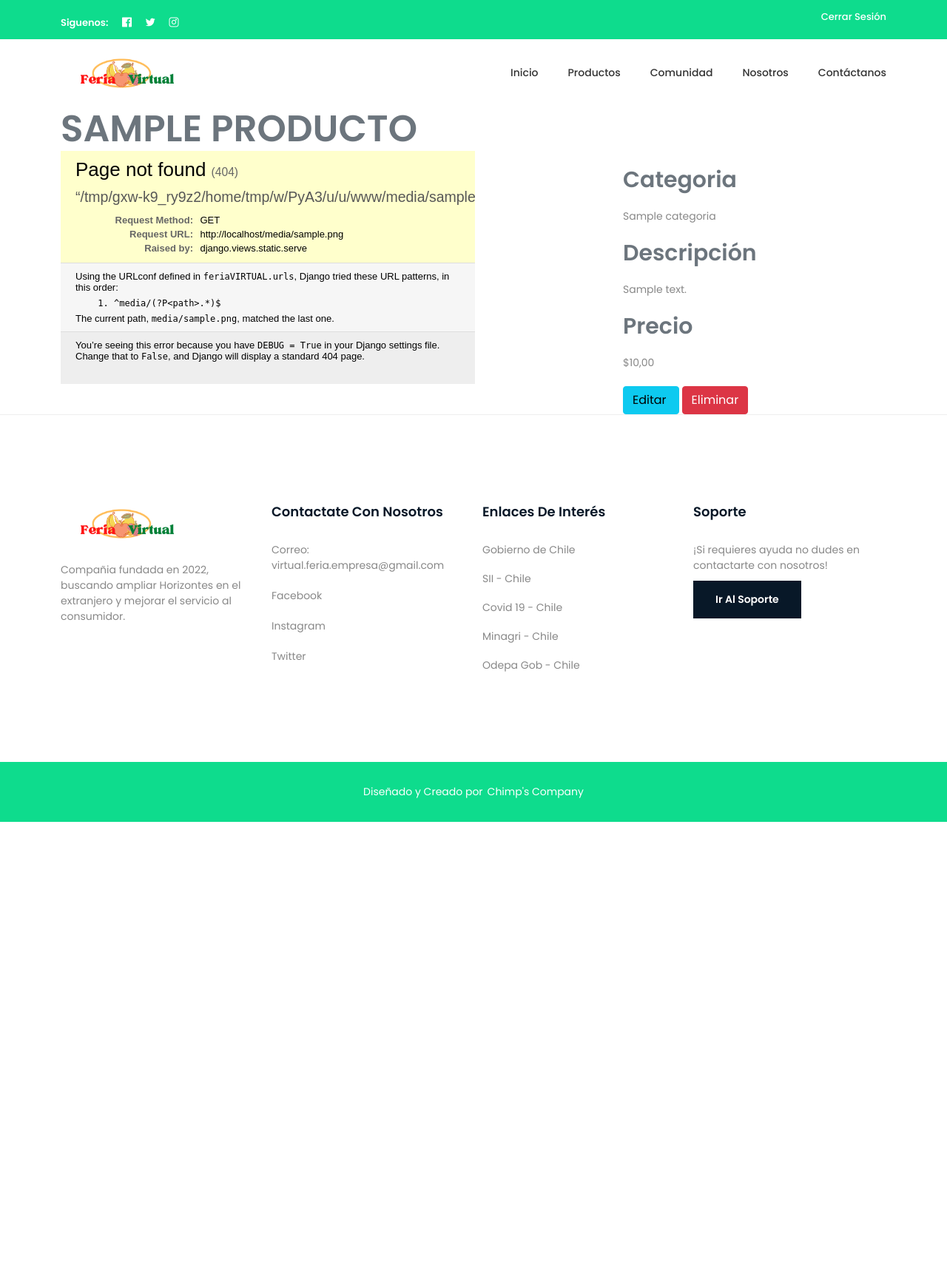
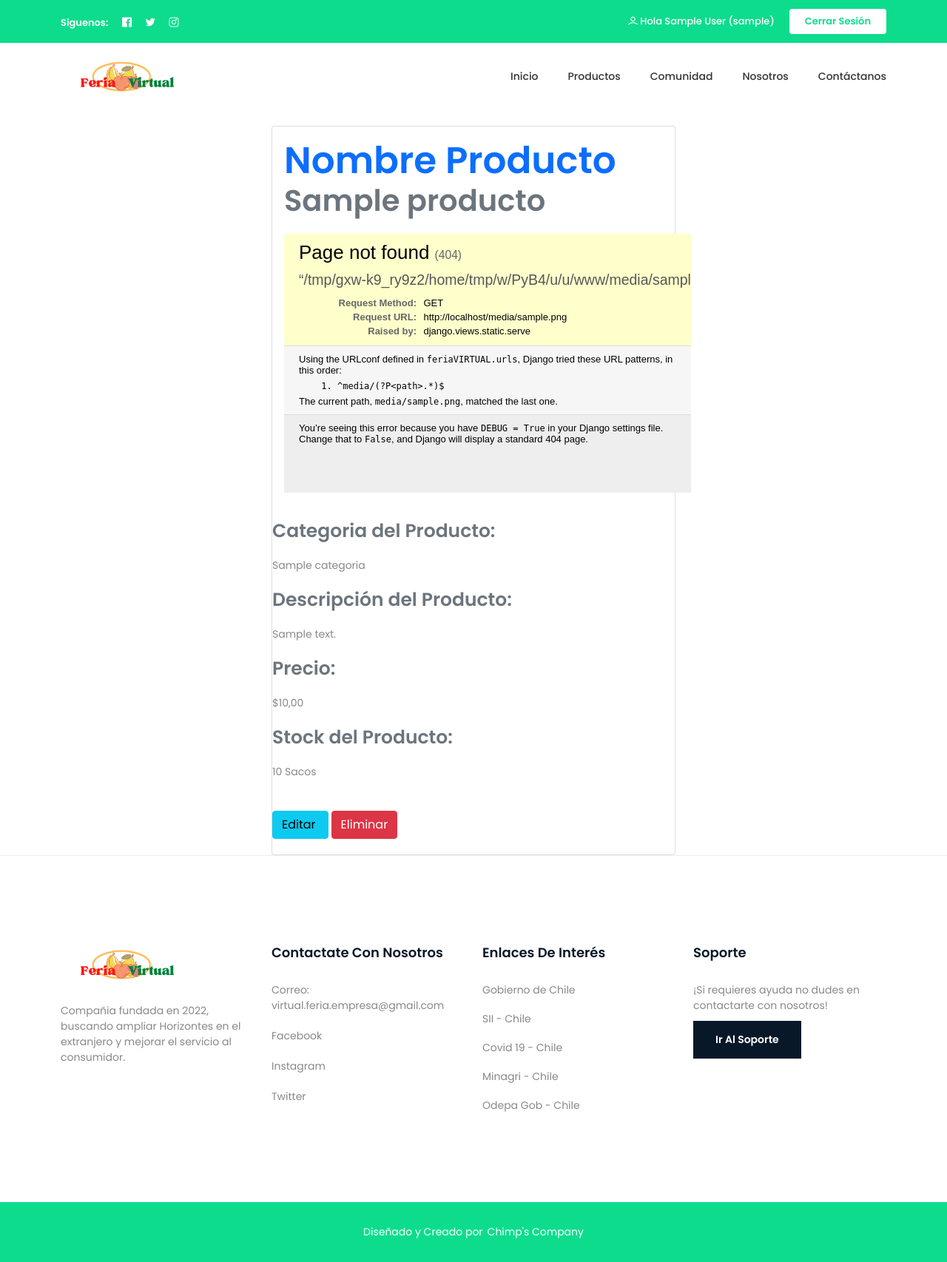
Before and after one commit to Franciscoreach/Proyecto-Portafolio-Feria-Virtual, a Django app: page /feriavirtualweb/producto/1 in a window 1280 px wide. Shown: the whole page at 74% size. Before the commit the page ends 1111 px from the top, so only its background shows below. Run offline with Django 4.2, Linux system fonts and the light colour scheme; a user stored in the database is signed in; tables that the repository leaves empty hold one stand-in row (values such as "Sample post"); some libraries are stand-ins or nearby versions.

Commit message:
Pequeñas Correcciones

```diff
--- a/feriavirtualweb/models.py
+++ b/feriavirtualweb/models.py
@@ -72,6 +72,7 @@
     descripcion = models.TextField(max_length=1000)
     image = models.ImageField(upload_to='images/', null=True, blank=True)
     url = models.URLField('URL de Imagen',max_length=300, default='',null=True, blank=True)
+    stock = models.IntegerField(default=0,verbose_name = 'Stock')
 
     class Meta:
         ordering=['nombre']
--- a/feriavirtualweb/templates/base_generic.html
+++ b/feriavirtualweb/templates/base_generic.html
@@ -15,6 +15,7 @@
         <div class="alert alert-{{ message.tags }}">{{ message }}</div>
     {% endfor %}
     {% endif %}
+
 
     <!-- Web Font -->
     <link
@@ -64,9 +65,10 @@
                         <div class="toolbar-login">
                             <div class="button">
                                 {% if user.is_authenticated  %}
-                                <a href="{% url 'logout' %}">Cerrar Sesión</a>
+                                <a><i class="lni lni-user"></i> Hola {{ user.nombres }} ({{ user.username}})</a><a href="{% url 'logout' %}" class="btn">Cerrar Sesión</a>
                                 {% else %}
                                 <a href="{% url 'login' %}" class="btn">Ingresar</a>
+                                <a href="{% url 'registro' %}" class="btn">Registrarse</a>
                                 {% endif %}
                             </div>
                         </div>
@@ -93,18 +95,18 @@
                         <div class="collapse navbar-collapse sub-menu-bar" id="navbarSupportedContent">
                             <ul id="nav" class="navbar-nav ms-auto">
                                 <li class="nav-item"><a href="{% url 'index' %}">Inicio</a></li>
+                                {% if user.is_authenticated  %}
                                 <li class="nav-item">
                                     <a class="page-scroll dd-menu collapsed" href="javascript:void(0)"
                                         data-bs-toggle="collapse" data-bs-target="#submenu-1-4"
                                         aria-controls="navbarSupportedContent" aria-expanded="false"
                                         aria-label="Toggle navigation">Productos</a>
                                     <ul class="sub-menu collapse" id="submenu-1-4">
-                                        {% if user.is_authenticated  %}
                                         <li class="nav-item"><a href="{% url 'productos' %}">Todos los Productos</a></li>
-                                        {% endif %}
                                         <li class="nav-item"><a href="{% url 'productoslista' %}">Tabla de Productos</a></li>
                                     </ul>
                                 </li>
+                                {% endif %}
                                 <li class="nav-item">
                                     <a class="page-scroll dd-menu collapsed" href="javascript:void(0)"
                                         data-bs-toggle="collapse" data-bs-target="#submenu-1-4"
@@ -125,7 +127,6 @@
         </div> <!-- container -->
     </header>
     <!-- End Header Area -->
-
 
     {% block content %}{% endblock %}
 
--- a/feriavirtualweb/templates/feriavirtualweb/producto_detail.html
+++ b/feriavirtualweb/templates/feriavirtualweb/producto_detail.html
@@ -5,23 +5,18 @@
 <script src="https://cdn.jsdelivr.net/npm/chart.js"></script>
 
 <header class="masthead">
-    <div class="container d-flex flex-column">
-<h1 class="page-section-heading text-uppercase text-secondary mb-0" > {{producto.nombre}}
+        <br>
+        <div class="container">
+        <div class = "row">
+          <div class="col-12 col-md-6 offset-md-3">
 
-
-  </h1>
-
-
-    <div class="row">
-    <!--Lo ayuda Miguel Parra Gerente de BD y Python -->
-    <!--Trabajo para Ignacio Gonzalez- Editar Cajas de Producto -->
-        <div class="col-md-8">
-            <div class="embed-container">
-                <iframe width="560" height="315" src={{producto.image.url}} allow="accelerometer; autoplay; encrypted-media; gyroscope; picture-in-picture" allowfullscreen></iframe></div>
-          </div>
-        <div class="col-md-4">
+          <div class="card">
+            <div class="card-body">
+            <h1 class="page-section-heading text-primary" > Nombre Producto</h1><h2 class="page-section-heading text-secondary" > {{producto.nombre}}</h2>
             <br>
-          <h3 class="descripcion text-secondary">Categoria</h3>
+            <iframe width="550" height="350" src={{producto.image.url}} allow="accelerometer; autoplay; encrypted-media; gyroscope; picture-in-picture" allowfullscreen></iframe></div>
+            <br>
+            <h4 class="descripcion text-secondary">Categoria del Producto:</h3>
               <br>
               {% if producto.categoria %}
                 <p>{{producto.categoria.nombre}} </p>
@@ -31,22 +26,31 @@
 
               {% endif %}
               <br>
-          <h3 class="descripcion text-secondary">Descripción</h3>
+              <h4 class="descripcion text-secondary">Descripción del Producto:</h3>
               <br>
               <p class="texto">{{producto.descripcion}}</p>
               <br>
-          <h3 class="descripcion text-secondary">Precio</h3>
+              <h4 class="descripcion text-secondary">Precio:</h3>
               <br>
               <p class="texto">${{producto.precioKilo}}</p>
               <br>
-          <!--===============================================================================================-->
-
+              <h4 class="descripcion text-secondary">Stock del Producto:</h3>
+              <br>
+              <p class="texto">{{producto.stock}} Sacos</p>
+              <br>
+              <br>
+              <div>
                 <a class="btn btn-info" href="{% url 'producto_update' pk=producto.pk %}"> Editar <span class="glyphicon glyphicon-pencil"></span></a>
                 <a class="btn btn-danger" href="{% url 'producto_delete' pk=producto.pk %}"> Eliminar<span class="glyphicon glyphicon-trash"></span></a>
-          <!--=======aqui codigo=======-->
+              </div>
+            <br>
 
-          <!--===============================================================================================-->
-        <br>
+            </div>
+          </div>
+          </div>
+        </div>
+      </div>
+
 </header>
 
 
--- a/feriavirtualweb/templates/feriavirtualweb/producto_list.html
+++ b/feriavirtualweb/templates/feriavirtualweb/producto_list.html
@@ -67,6 +67,7 @@
                     <th>Nombre del Producto</th>
                     <th>Precio por Kilo del Producto</th>
                     <th>Categoria del Producto</th>
+                    <th>Stock del Producto</th>
                 </tr>
 
                 {% for producto in producto_list %}
@@ -75,6 +76,7 @@
                             <td><a href="{{ producto.get_absolute_url }}"> {{ producto.nombre }} </a></td>
                             <td>${{ producto.precioKilo }}</td>
                             <td>{{ producto.categoria }}</td>
+                            <td>{{ producto.stock }}</td>
                         </tr>
                 {% endfor %}
 
--- a/feriavirtualweb/views.py
+++ b/feriavirtualweb/views.py
@@ -1,10 +1,11 @@
 from django.http.response import HttpResponse
 from django.shortcuts import render, redirect, get_object_or_404
-from . models import Producto,Categoria
+from . models import Producto,Categoria,User
 from django.db.models import Q, query
 from . forms import ProductoForm, CustomUserCreationForm
 from django.contrib.auth import authenticate, login
 from django.http import HttpResponse
+#Importación de Mensajes
 from django.contrib import messages
 #Importaciones Correo
 from django.template.loader import get_template
@@ -14,7 +15,6 @@
 
 # Create your views here.
 def index(request):
-
     return render(
         request,
         'index.html',
```
Also changed, not shown: feriavirtualweb/forms.py (+6 -1 lines), feriavirtualweb/templates/productos.html (+6 -2 lines), feriavirtualweb/migrations/0003_producto_stock.py (added), media/admin-interface/favicon/logo_oyibZcD.png (added), media/admin-interface/logo/logo2_uMzLtb5.png (added). Lines whose indentation alone changed are shown as unchanged.
